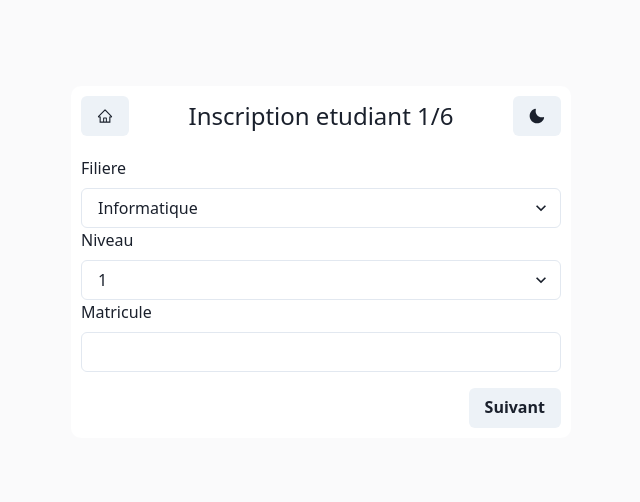
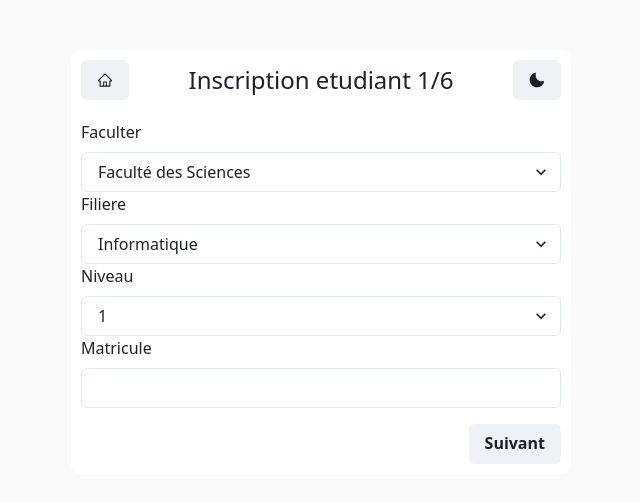
Before and after one commit to franktronics/campus-gestion, a Next.js app: page /inscription/etudiant in a window 1280 px wide. Shown: the part 138-640 px from the top of the page, without its empty margins (319-959 px from the left). Built offline with nearby package versions, Linux system fonts and the light colour scheme.

Commit message:
add faculty

```diff
--- a/pages/inscription/etudiant.tsx
+++ b/pages/inscription/etudiant.tsx
@@ -34,11 +34,18 @@ const SigninEtudiant: NextPage = () => {
                             </Button>
                         </a>
                     </Link>
-                    <Text fontSize='2xl'>Inscription etudiant {state}/6</Text>
+                    <Text fontSize='2xl' align="center">Inscription etudiant {state}/6</Text>
                     <SwitchTheme/>
                 </Box>
 
                 {state === 1 && <Box>
+                    <FormControl>
+                        <FormLabel htmlFor='speciality'>Faculter</FormLabel>
+                        <Select defaultValue="Faculté des Sciences" id='faculty'>
+                            <option value='fds'>Faculté des Sciences</option>
+                            <option value='fdl'>Faculté des Lettres</option>
+                        </Select>
+                    </FormControl>
                     <FormControl>
                         <FormLabel htmlFor='speciality'>Filiere</FormLabel>
                         <Select defaultValue="Informatique" id='speciality'>
```
